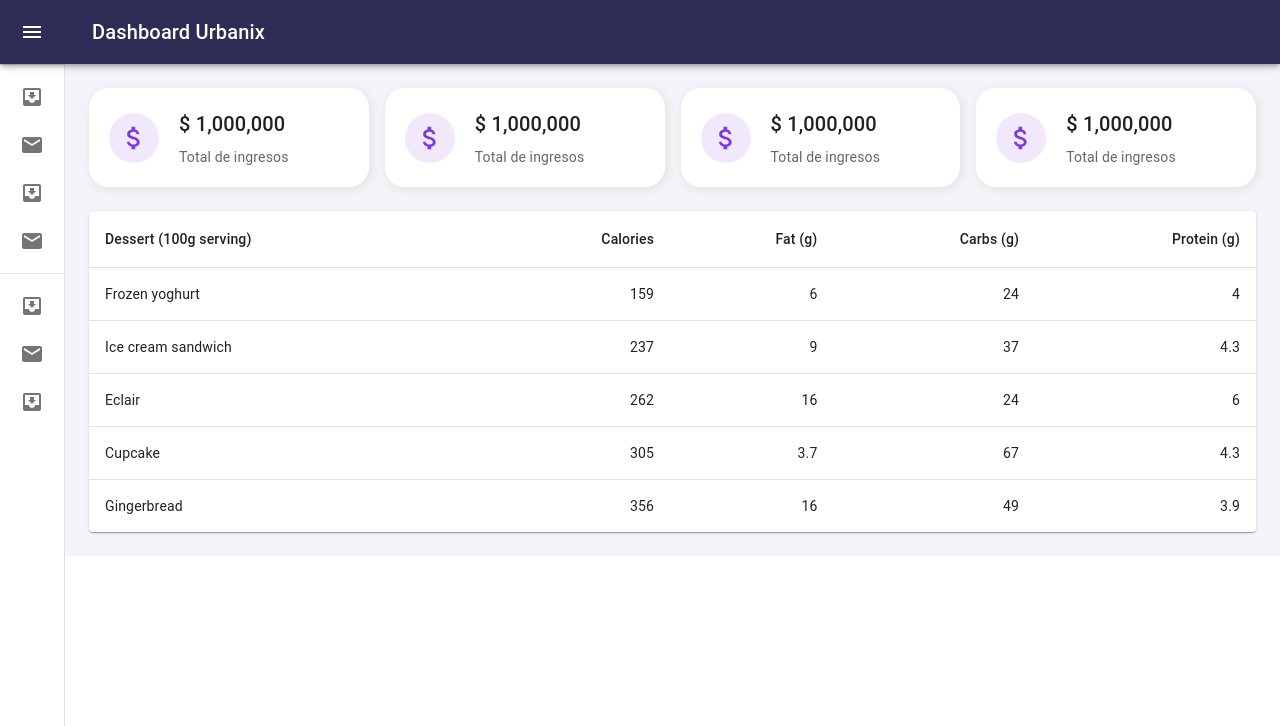
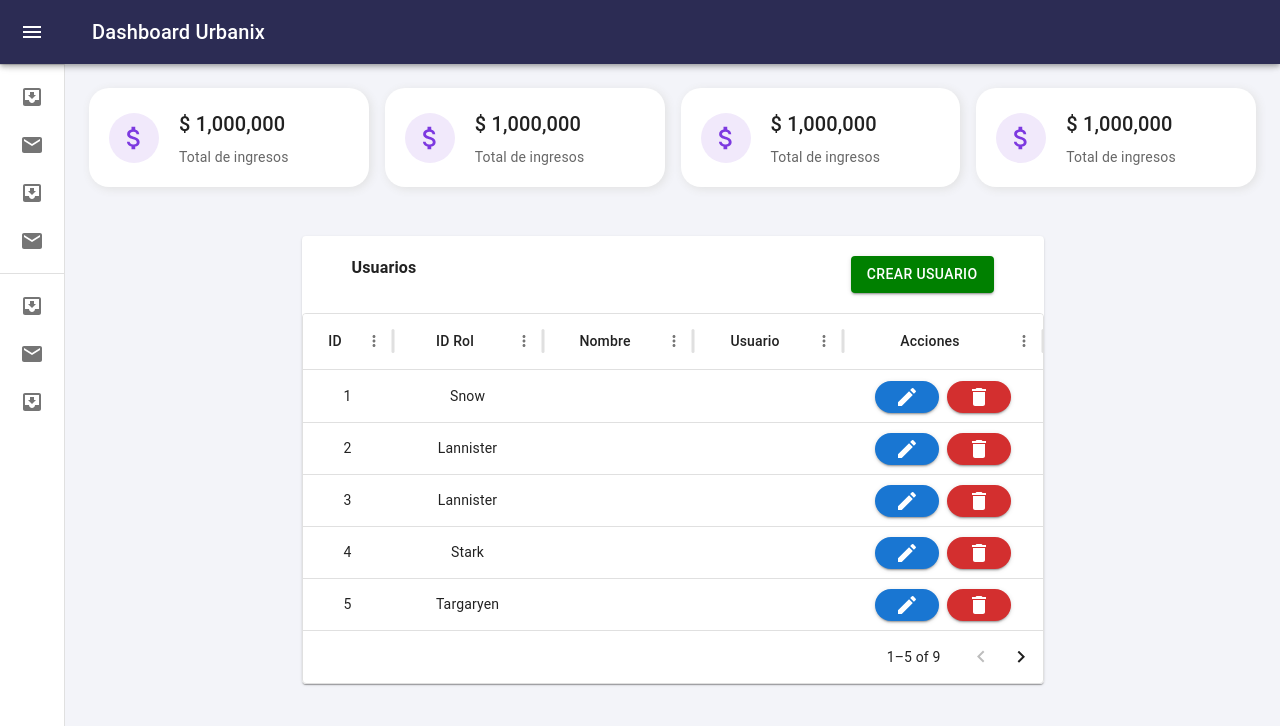
Before and after one commit to AlphaSKC/Urbanix, a React (Create React App) app: page /admin in a window 1280 px wide. Shown: the top 726 px of the page. Built offline with nearby package versions, Linux system fonts and the light colour scheme.

Commit message:
Ft: Component home admin

```diff
--- a/package.json
+++ b/package.json
@@ -7,6 +7,7 @@
     "@emotion/styled": "^11.11.5",
     "@mui/icons-material": "^5.15.18",
     "@mui/material": "^5.15.18",
+    "@mui/x-data-grid": "^7.7.0",
     "@testing-library/jest-dom": "^5.17.0",
     "@testing-library/react": "^13.4.0",
     "@testing-library/user-event": "^13.5.0",
--- a/src/Components/Admin/Home/TablaDatos.tsx
+++ b/src/Components/Admin/Home/TablaDatos.tsx
@@ -1,60 +1,137 @@
-import * as React from 'react';
-import Table from '@mui/material/Table';
-import TableBody from '@mui/material/TableBody';
-import TableCell from '@mui/material/TableCell';
-import TableContainer from '@mui/material/TableContainer';
-import TableHead from '@mui/material/TableHead';
-import TableRow from '@mui/material/TableRow';
-import Paper from '@mui/material/Paper';
 
-function createData(
-    name: string,
-    calories: number,
-    fat: number,
-    carbs: number,
-    protein: number,
-) {
-    return { name, calories, fat, carbs, protein };
+import EditIcon from '@mui/icons-material/Edit';
+import DeleteIcon from '@mui/icons-material/Delete';
+import { Box, Button, Typography, Modal, TextField, Alert, Snackbar, Paper, Grid } from '@mui/material';
+import { DataGrid, GridColDef } from '@mui/x-data-grid';
+import { useEffect, useState } from 'react';
+import { styled } from '@mui/material/styles';
+
+interface Users {
+    pkUsuario: number;
+    nombre: string;
+    user: string;
+    password: string;
+    fkRol: number;
 }
 
-const rows = [
-    createData('Frozen yoghurt', 159, 6.0, 24, 4.0),
-    createData('Ice cream sandwich', 237, 9.0, 37, 4.3),
-    createData('Eclair', 262, 16.0, 24, 6.0),
-    createData('Cupcake', 305, 3.7, 67, 4.3),
-    createData('Gingerbread', 356, 16.0, 49, 3.9),
-];
+const CustomTextField = styled(TextField)({
+    '& label': {
+        color: 'black',
+    },
+    '& .MuiOutlinedInput-root': {
+        '& fieldset': {
+            borderColor: 'black',
+        },
+        '&:hover fieldset': {
+            borderColor: '#1B4965',
+        },
+        '& input': {
+            color: '#1B4965',
+        }
+    }
+});
 
-export default function HomeAdmin() {
+export default function TablaDatos() {
+
+    const rows = [
+        { pkUsuario: 1, fkRol: 'Snow', tipo: 'Entrada', monto: 1400, fecha: 'Mayo, 2024 a las 15:17' },
+        { pkUsuario: 2, fkRol: 'Lannister', tipo: 'Salida', monto: 310, fecha: 'Mayo, 2024 a las 15:17' },
+        { pkUsuario: 3, fkRol: 'Lannister', tipo: 'Salida', monto: 2500, fecha: 'Mayo, 2024 a las 15:17' },
+        { pkUsuario: 4, fkRol: 'Stark', tipo: 'Salida', monto: 110, fecha: 'Mayo, 2024 a las 15:17' },
+        { pkUsuario: 5, fkRol: 'Targaryen', tipo: 'Entrada', monto: 200, fecha: 'Mayo, 2024 a las 15:17' },
+        { pkUsuario: 6, fkRol: 'Melisandre', tipo: null, monto: 1852, fecha: 'Mayo, 2024 a las 15:17' },
+        { pkUsuario: 7, fkRol: 'Clifford', tipo: 'Salida', monto: 400, fecha: 'Mayo, 2024 a las 15:17' },
+        { pkUsuario: 8, fkRol: 'Frances', tipo: 'Entrada', monto: 600, fecha: 'Mayo, 2024 a las 15:17' },
+        { pkUsuario: 9, fkRol: 'Roxie', tipo: 'Entrada', monto: 9500, fecha: 'Mayo, 2024 a las 15:17' },
+    ];
+
+    const columns: GridColDef[] = [
+        { field: 'pkUsuario', headerName: 'ID', width: 90, align: 'center', headerAlign: 'center' },
+        {
+            field: 'fkRol',
+            headerName: 'ID Rol',
+            width: 150,
+            align: 'center',
+            headerAlign: 'center',
+        },
+        {
+            field: 'nombre',
+            headerName: 'Nombre',
+            width: 150,
+            align: 'center',
+            headerAlign: 'center',
+        },
+        {
+            field: 'user',
+            headerName: 'Usuario',
+            width: 150,
+            align: 'center',
+            headerAlign: 'center',
+        },
+        {
+            field: 'actions',
+            headerName: 'Acciones',
+            width: 200,
+            align: 'center',
+            headerAlign: 'center',
+            renderCell: (params) => (
+                <strong>
+                    <Button
+                        variant="contained"
+                        color="primary"
+                        size="small"
+                        style={{ marginRight: 8, borderRadius: '20px' }}
+                    >
+                        <EditIcon />
+                    </Button>
+                    <Button
+                        variant="contained"
+                        color="error"
+                        size="small"
+                        style={{ borderRadius: '20px' }}
+                    >
+                        <DeleteIcon />
+                    </Button>
+                </strong>
+            ),
+        },
+    ];
+
     return (
-        <TableContainer component={Paper}>
-            <Table sx={{ minWidth: 650 }} aria-label="simple table">
-                <TableHead>
-                    <TableRow>
-                        <TableCell>Dessert (100g serving)</TableCell>
-                        <TableCell align="right">Calories</TableCell>
-                        <TableCell align="right">Fat&nbsp;(g)</TableCell>
-                        <TableCell align="right">Carbs&nbsp;(g)</TableCell>
-                        <TableCell align="right">Protein&nbsp;(g)</TableCell>
-                    </TableRow>
-                </TableHead>
-                <TableBody>
-                    {rows.map((row) => (
-                        <TableRow
-                            key={row.name}
-                            sx={{ '&:last-child td, &:last-child th': { border: 0 } }}
-                        >
-                            <TableCell component="th" scope="row">
-                                {row.name}
-                            </TableCell>
-                            <TableCell align="right">{row.calories}</TableCell>
-                            <TableCell align="right">{row.fat}</TableCell>
-                            <TableCell align="right">{row.carbs}</TableCell>
-                            <TableCell align="right">{row.protein}</TableCell>
-                        </TableRow>
-                    ))}
-                </TableBody>
-            </Table>
-        </TableContainer>
+        <Box sx={{
+            display: 'flex',
+            flexDirection: 'column',
+            alignItems: 'center',
+            padding: '25px',
+            marginLeft: 'auto',
+            marginRight: 'auto',
+        }}>
+            <Paper>
+                {/* Tabla */}
+                <Grid item xs={12} md={12} lg={12}>
+                    <Box sx={{ margin: '20px 50px', display: 'flex', flexWrap: 'wrap', justifyContent: 'space-between' }}>
+                        <Typography><strong>Usuarios</strong></Typography>
+                        <Button variant="contained" sx={{ background: 'green' }}>
+                            Crear usuario
+                        </Button>
+                    </Box>
+                </Grid>
+                <Grid item xs={12} md={12} lg={12}>
+                    <DataGrid
+                        rows={rows}
+                        columns={columns}
+                        getRowId={(row) => row.pkUsuario}
+                        initialState={{
+                            pagination: {
+                                paginationModel: {
+                                    pageSize: 5,
+                                },
+                            },
+                        }}
+                        pageSizeOptions={[5]}
+                    />
+                </Grid>
+            </Paper>
+        </Box>
     );
 }
```
Also changed, not shown: 1 other file (tests, documents, lock files or other folders).
